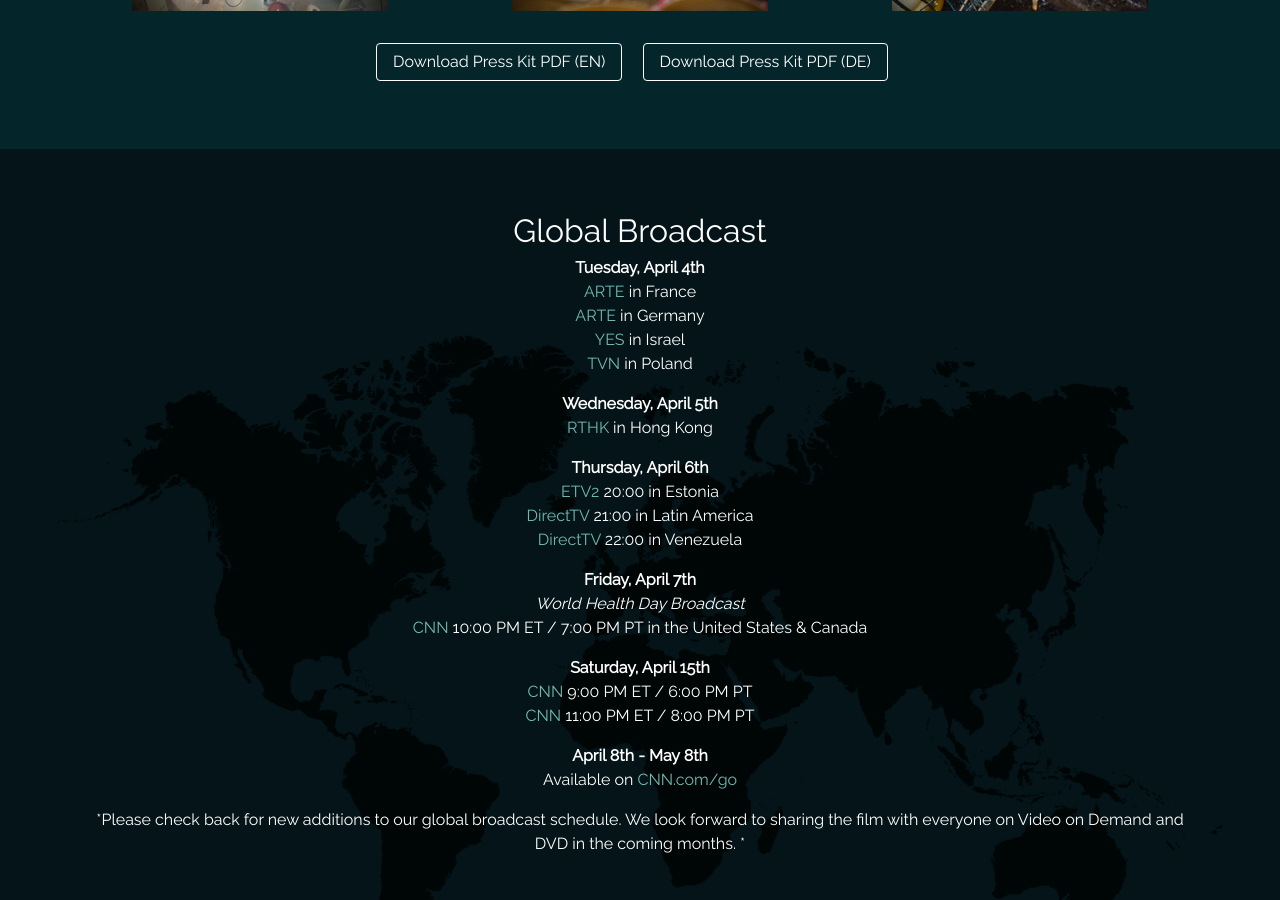
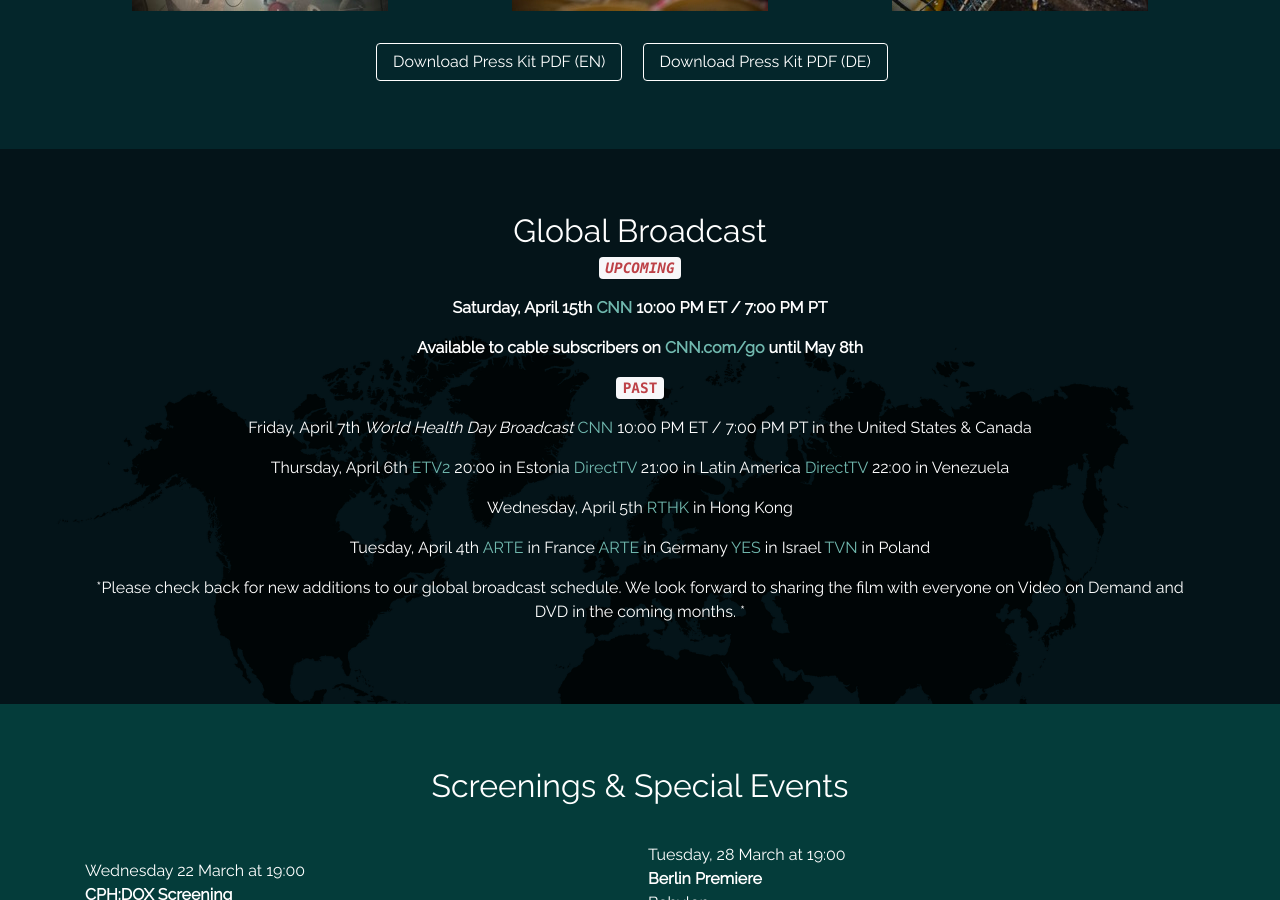
Before and after one commit to caseyg/takesallofus, a Jekyll site: the page built from index.md, in a window 1280 px wide and 900 px high, scrolled down 2108 px. Built offline with Jekyll 4.4.1, drawn with Linux system fonts in a browser that asks for light colours; nearby versions of some CDN libraries; comment, search, counter and statistics services are not loaded.

Commit message:
Updated Index

```diff
--- a/index.md
+++ b/index.md
@@ -11,18 +11,35 @@
     ## ![Official Selection: Copenhagen Film Festival](/uploads/copenhagenfilmfestival.png)
   trailer-youtube-id: zsB1sYSHEAM
 broadcastevents:
-  description: "**Tuesday, April 4th**\\\n[ARTE](http://www.arte.tv) in France\\\n[ARTE](http://www.wdr.de)
-    in Germany\\\n[YES](http://www.yes.co.il) in Israel\\\n[TVN](http://www.tvn.pl/)
-    in Poland\n\n**Wednesday, April 5th**\\\n[RTHK](http://www.rthk.hk/) in Hong Kong\n\n**Thursday,
-    April 6th**\\\n[ETV2](http://etv2.err.ee/)  20:00  in Estonia\\\n[DirectTV](http://www.directvla.com/)
-    \ 21:00  in Latin America\\\n[DirectTV](http://www.directv.com.ve/)  22:00 in
-    Venezuela\n\n**Friday, April 7th**\\\n*World Health Day Broadcast*\\\n[CNN](http://www.cnn.com)
-    \ 10:00 PM ET / 7:00 PM PT  in the United States & Canada\n\n**Saturday, April
-    15th**\\\n[CNN](http://www.cnn.com)  9:00 PM ET / 6:00 PM PT \\\n[CNN](http://www.cnn.com)
-    \ 11:00 PM ET / 8:00 PM PT \n\n**April 8th - May 8th**\\\nAvailable on  [CNN.com/go](http://www.cnn.com/go)\n\n>
-    *Please check back for new additions to our global broadcast schedule. We look
-    forward to sharing the film with everyone on Video on Demand and DVD in the coming
-    months. *"
+  description: |-
+    ***`UPCOMING`***
+
+    **Saturday, April 15th**
+    **[CNN](http://www.cnn.com)  10:00 PM ET / 7:00 PM PT**
+
+    **Available to cable subscribers on [CNN.com/go](http://www.cnn.com/go) until May 8th**
+
+    **`PAST`**
+
+    Friday, April 7th
+    *World Health Day Broadcast*
+    [CNN](http://www.cnn.com)  10:00 PM ET / 7:00 PM PT in the United States & Canada
+
+    Thursday, April 6th
+    [ETV2](http://etv2.err.ee/)  20:00  in Estonia
+    [DirectTV](http://www.directvla.com/)  21:00  in Latin America
+    [DirectTV](http://www.directv.com.ve/)  22:00 in Venezuela
+
+    Wednesday, April 5th
+    [RTHK](http://www.rthk.hk/) in Hong Kong
+
+    Tuesday, April 4th
+    [ARTE](http://www.arte.tv) in France
+    [ARTE](http://www.wdr.de) in Germany
+    [YES](http://www.yes.co.il) in Israel
+    [TVN](http://www.tvn.pl/) in Poland
+
+    \*Please check back for new additions to our global broadcast schedule. We look forward to sharing the film with everyone on Video on Demand and DVD in the coming months. \*
 events:
 - date-and-time: Wednesday 22 March at 19:00
   title: 'CPH:DOX Screening '
```
